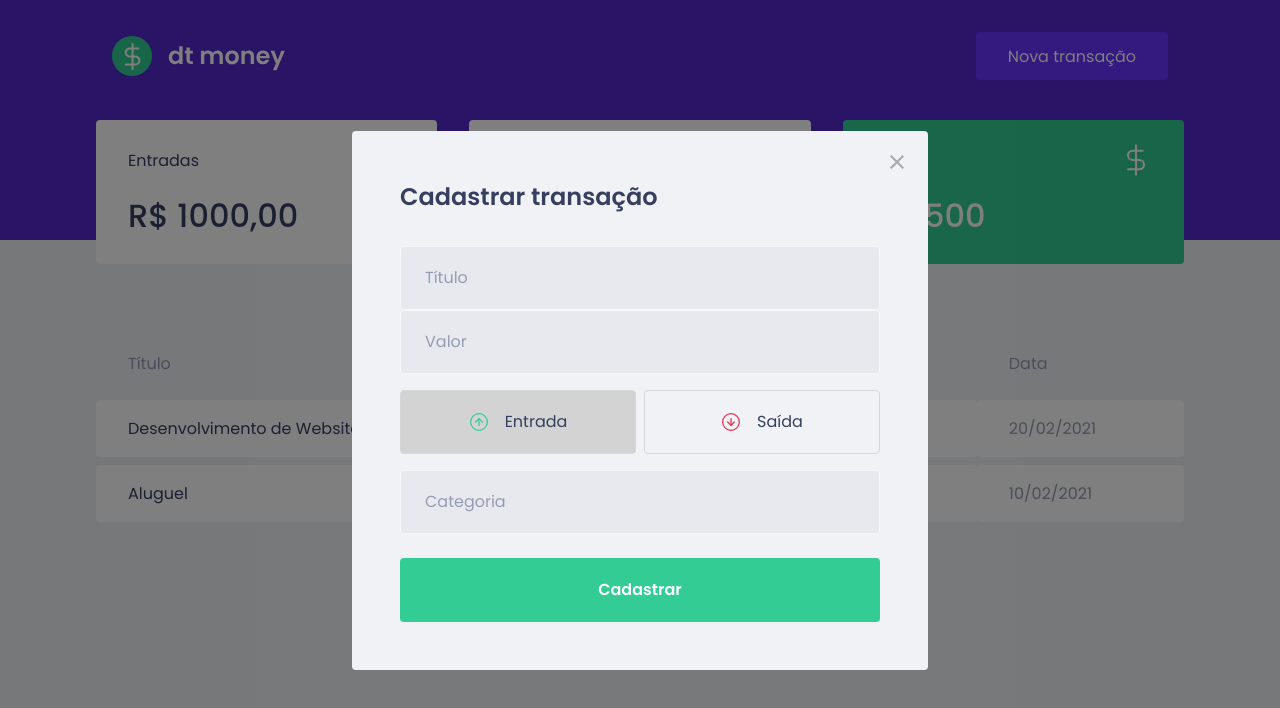
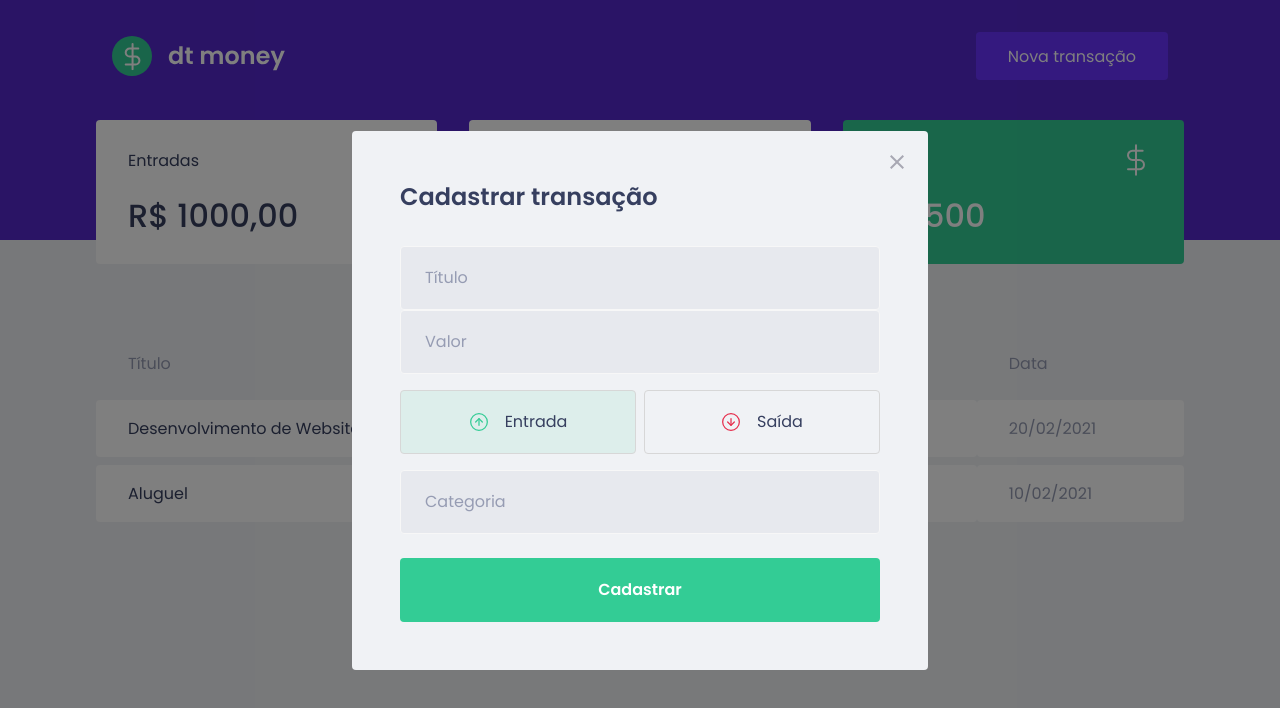
Before and after one commit to Bluniz/dtmoney, a React (Create React App) app: page / in a window 1280 px wide. Both pictures are taken after a click on the button "Nova transação". Shown: the top 708 px of the page. Built offline with nearby package versions, Linux system fonts and the light colour scheme; no server answers; what miragejs would draw is missing.

Commit message:
Add colors of radio button when is clicked

```diff
--- a/src/components/NewTransactionModal/index.tsx
+++ b/src/components/NewTransactionModal/index.tsx
@@ -40,6 +40,7 @@ export function NewTransactionModal({
           <RadioBox
             type="button"
             isActive={type === "deposit"}
+            activeColor="green"
             onClick={() => setType("deposit")}
           >
             <img src={incomeImg} alt="Entrada" />
@@ -48,6 +49,7 @@ export function NewTransactionModal({
           <RadioBox
             type="button"
             isActive={type === "withdraw"}
+            activeColor="red"
             onClick={() => setType("withdraw")}
           >
             <img src={outcomeImg} alt="Saída" />
--- a/src/components/NewTransactionModal/styles.ts
+++ b/src/components/NewTransactionModal/styles.ts
@@ -1,5 +1,5 @@
 import styled from "styled-components";
-import { darken } from "polished";
+import { darken, transparentize } from "polished";
 
 export const Container = styled.form`
   h2 {
@@ -58,13 +58,20 @@ export const TransactionTypeContainer = styled.div`
 
 interface RadioBoxProps {
   isActive: boolean;
+  activeColor: "red" | "green";
 }
+
+const colors = {
+  green: "#33CC95",
+  red: "#E52E4D",
+};
 
 export const RadioBox = styled.button<RadioBoxProps>`
   height: 4rem;
   border: 1px solid #d7d7d7;
   border-radius: 0.25rem;
-  background: ${({ isActive }) => (isActive ? "#cccc" : "transparent")};
+  background: ${({ isActive, activeColor }) =>
+    isActive ? transparentize(0.9, colors[activeColor]) : "transparent"};
 
   display: flex;
   align-items: center;
```
